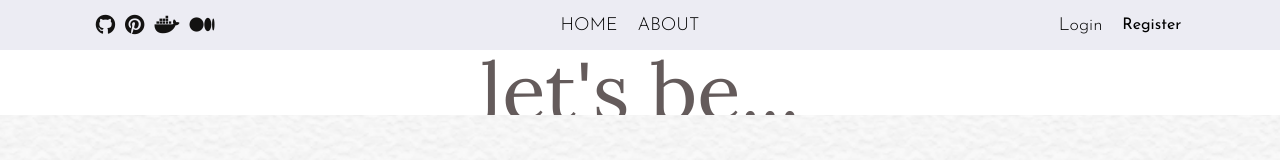
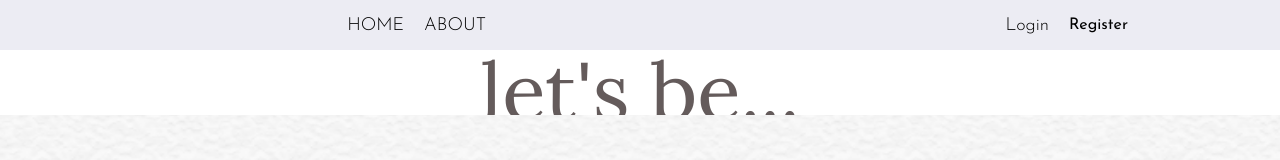
Before and after one commit to nuel07/intentional, a React (Create React App) app in the folder frontend/: page / in a window 1280 px wide. Shown: the top 160 px of the page. Built offline with nearby package versions, Linux system fonts and the light colour scheme; no server answers.

Commit message:
unnecessary buttons removal

```diff
--- a/frontend/src/components/TopBar.jsx
+++ b/frontend/src/components/TopBar.jsx
@@ -19,12 +19,6 @@ export default function TopBar() {
     }
     return (
     <div className='top'>
-        <div className="topLeft">
-            <a href="https://github.com/nuel07" target="blank"><i className='topIcon fa-brands fa-github'></i></a>
-            <a href="https://pinterest.com/yehanganep" target="blank"><i className='topIcon fa-brands fa-pinterest'></i></a>
-            <a href="https://dockerhub.com.com/nuel07" target="blank"><i className='topIcon fa-brands fa-docker'></i></a>
-            <a href="https://medium.com/@yehanganep" target="blank"><i className='topIcon fa-brands fa-medium'></i></a>
-        </div>
         <div className="topCenter">
             <ul className="topList">
                 <li className='topList-item'>
```
